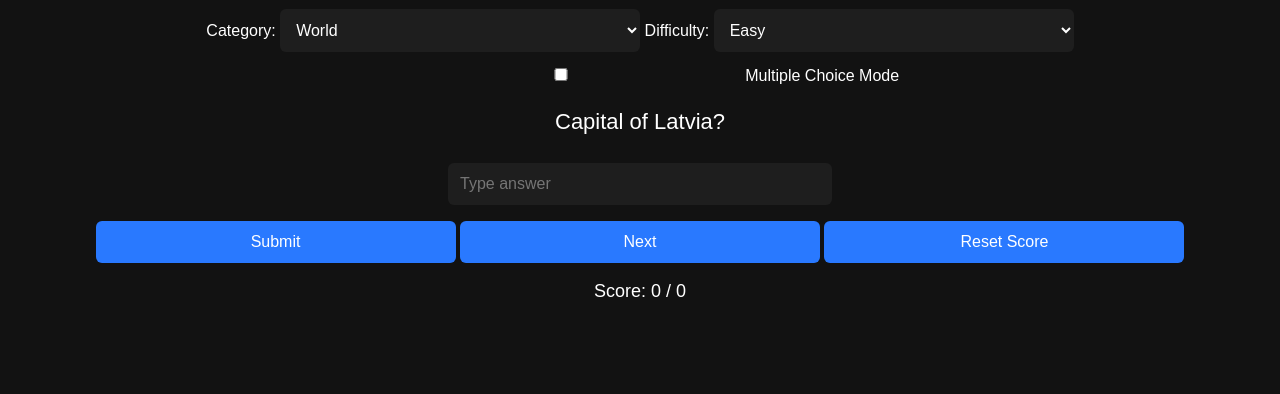
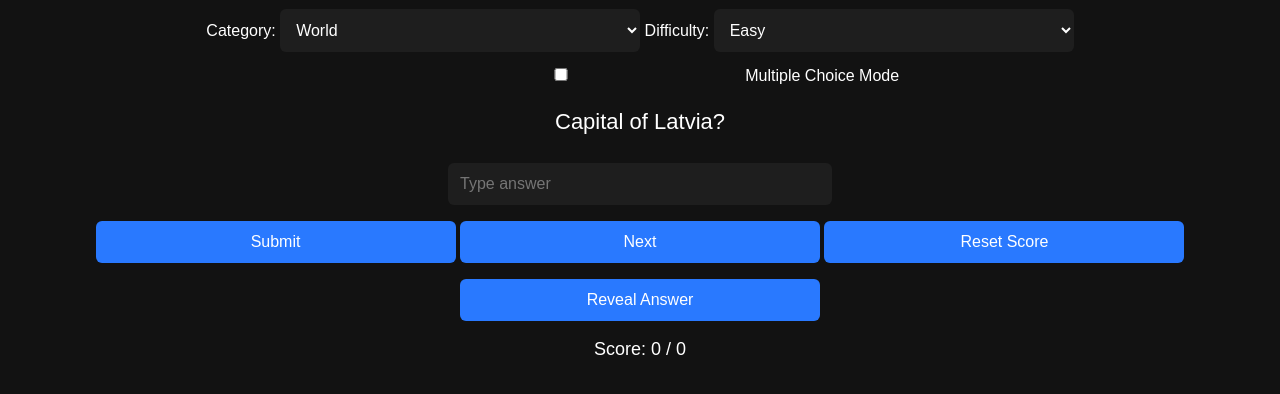
Before and after one commit to ginalinettispaghetticonfetti1/capital-quiz-game, a plain HTML site: page index.html in a window 1280 px wide. Shown: the part 108-502 px from the top of the page. Drawn offline with Linux system fonts and the light colour scheme.

Commit message:
Add files via upload

```diff
--- a/index.html
+++ b/index.html
@@ -61,6 +61,7 @@ button:hover { background: #1c54b2; }
 <button onclick="submitAnswer()">Submit</button>
 <button onclick="nextQuestion()">Next</button>
 <button onclick="resetScore()">Reset Score</button>
+<button onclick="revealAnswer()">Reveal Answer</button>
 
 <div id="result"></div>
 <div id="score">Score: 0 / 0</div>
@@ -158,9 +159,20 @@ function normalize(str) {
   return str.toLowerCase().normalize("NFD").replace(/[\u0300-\u036f]/g,"").replace(/[^a-z\s]/g,"").replace(/\s+/g," ").trim();
 }
 
-function levenshtein(a,b){const matrix=Array.from({length:b.length+1},(_,i)=>[i]);for(let j=0;j<=a.length;j++)matrix[0][j]=j;for(let i=1;i<=b.length;i++){for(let j=1;j<=a.length;j++){matrix[i][j]=b[i-1]===a[j-1]?matrix[i-1][j-1]:Math.min(matrix[i-1][j-1]+1,matrix[i][j-1]+1,matrix[i-1][j]+1)}}return matrix[b.length][a.length];}
+function levenshtein(a,b){
+  const matrix=Array.from({length:b.length+1},(_,i)=>[i]);
+  for(let j=0;j<=a.length;j++) matrix[0][j]=j;
+  for(let i=1;i<=b.length;i++){
+    for(let j=1;j<=a.length;j++){
+      matrix[i][j]=b[i-1]===a[j-1]?matrix[i-1][j-1]:Math.min(matrix[i-1][j-1]+1,matrix[i][j-1]+1,matrix[i-1][j]+1);
+    }
+  }
+  return matrix[b.length][a.length];
+}
 
-function similarity(a,b){return 1-levenshtein(a,b)/Math.max(a.length,b.length);}
+function similarity(a,b){
+  return 1-levenshtein(a,b)/Math.max(a.length,b.length);
+}
 
 // -------- GAME FUNCTIONS --------
 function getCurrentCategoryData(){
@@ -200,8 +212,8 @@ function renderInput(){
 function submitAnswer(selected){
   let userAnswer=selected;
   const inputField=document.getElementById("textAnswer");
-  if(!userAnswer&&inputField)userAnswer=inputField.value.trim();
-  if(!userAnswer)return;
+  if(!userAnswer&&inputField) userAnswer=inputField.value.trim();
+  if(!userAnswer) return;
   total++;
   const difficulty=document.getElementById("difficulty").value;
   const user=normalize(userAnswer);
@@ -224,6 +236,11 @@ function submitAnswer(selected){
 
 function resetScore(){score=0;total=0;document.getElementById("score").innerText="Score: 0 / 0";document.getElementById("result").innerHTML="";}
 
+// -------- REVEAL ANSWER --------
+function revealAnswer(){
+  document.getElementById("result").innerHTML=`<div class="accepted">💡 Answer: ${currentAnswer.join(", ")}</div>`;
+}
+
 nextQuestion();
 </script>
 
```
